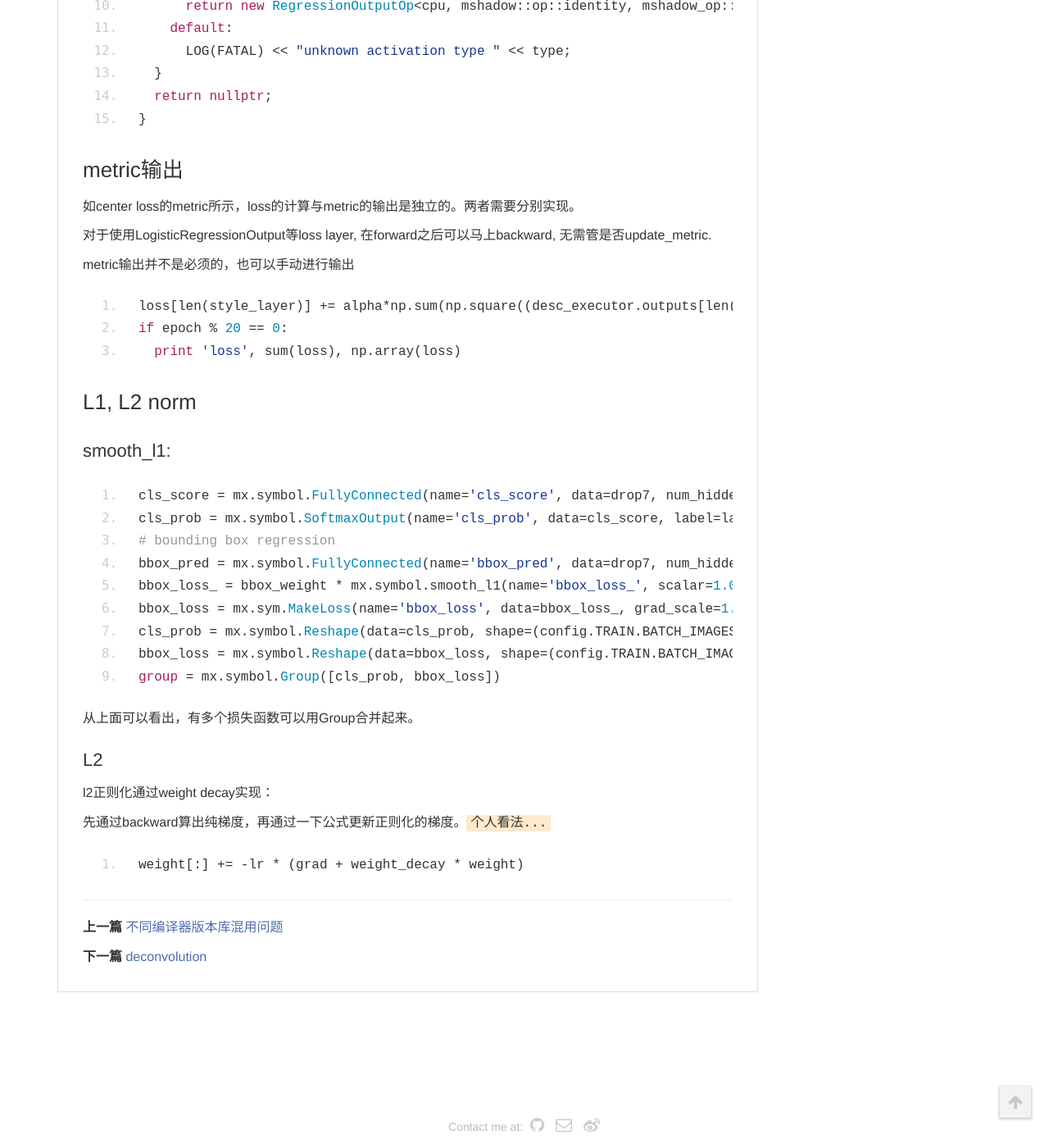
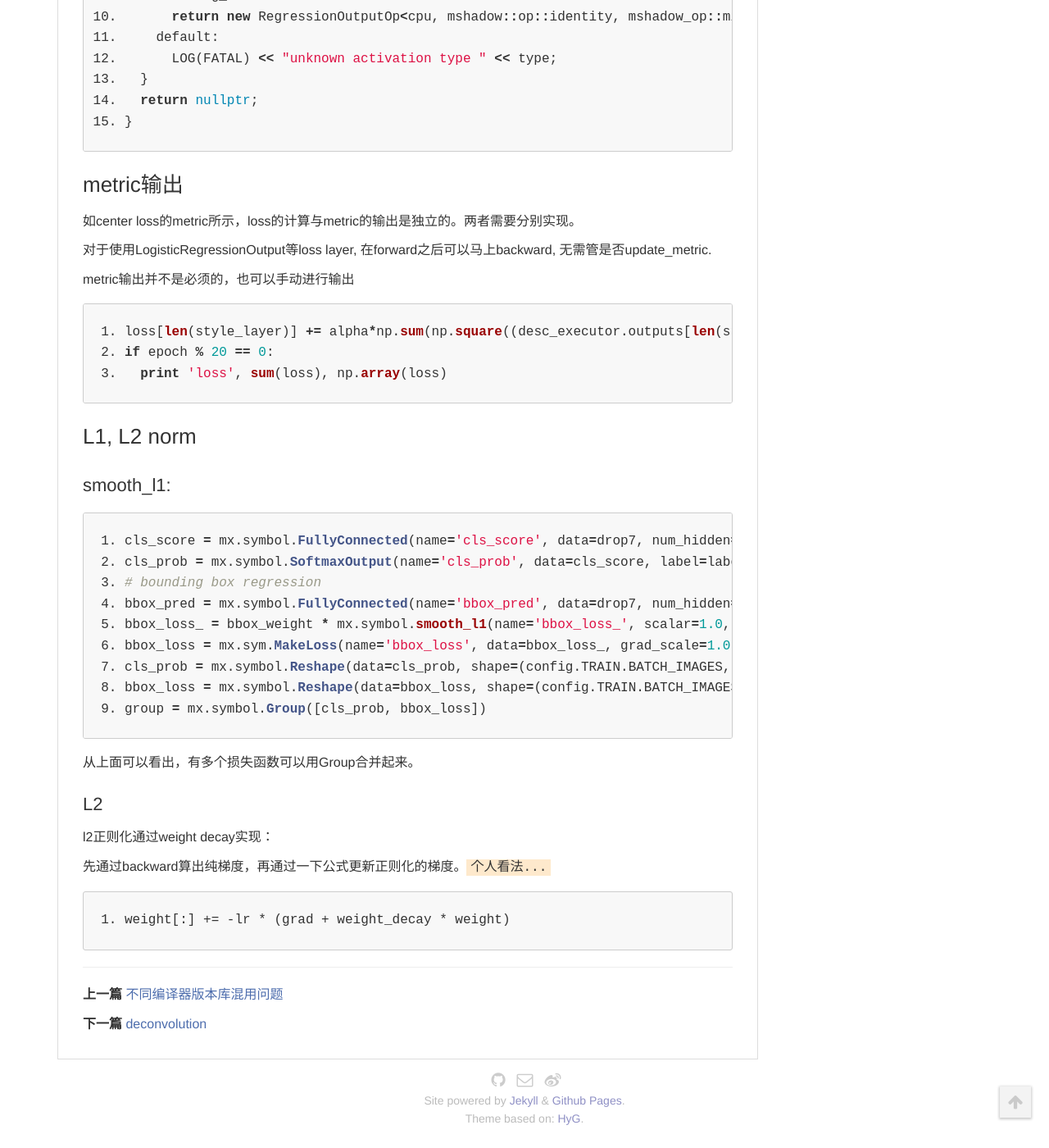
Before and after one commit to vsooda/vsooda.github.io, a Jekyll site: the page built from _posts/2017-03-07-mxnet-loss.markdown, in a window 1280 px wide and 1400 px high, scrolled down 8841 px. Shown: the whole window at 82% size. Built offline with Jekyll 4.4.1, drawn with Linux system fonts in a browser that asks for light colours; formulas are drawn with MathJax 3; comment, search, counter and statistics services are not loaded.

Commit message:
update theme

```diff
--- a/Gemfile
+++ b/Gemfile
@@ -1,2 +1,2 @@
-source "https://ruby.taobao.org/"
+source "https://rubygems.org"
 gem 'github-pages'
--- a/_includes/footer.html
+++ b/_includes/footer.html
@@ -7,7 +7,7 @@
             {% if site.description_footer %} {{site.description_footer}} {% endif %}
         </p>
         <p class="contact">
-            Contact me at: {% if site.github_username %}
+            {% if site.github_username %}
             <a href="https://github.com/{{site.github_username}}" title="GitHub"><i class="fa fa-github" aria-hidden="true"></i></a> {% endif %} {% if site.email %}
             <a href="mailto:{{site.email}}" title="email"><i class="fa fa-envelope-o" aria-hidden="true"></i></a> {% endif %} {% if site.weibo_username %}
             <a href="http://weibo.com/{{site.weibo_username}}" title="Weibo"><i class="fa fa-weibo" aria-hidden="true"></i></a> {% endif %} {% if site.zhihu_username %}
@@ -17,10 +17,15 @@
             <a href="https://www.linkedin.com/in/{{site.linkedIn_username}}" title="LinkedIn"><i class="fa fa-linkedin" aria-hidden="true"></i></a> {% endif %} {% if site.dribbble_username %}
             <a href=" https://dribbble.com/{{site.dribbble_username}}" title="Dribbble"><i class="fa fa-dribbble" aria-hidden="true"></i></a> {% endif %}
         </p>
-       <!-- <p>
-            本站总访问量<span id="busuanzi_value_site_pv"></span>次，本站访客数<span id="busuanzi_value_site_uv"></span>人次，本文总阅读量<span id="busuanzi_value_page_pv"></span>次
+        <p class="power">
+            <span>
+                Site powered by <a href="https://jekyllrb.com/">Jekyll</a> & <a href="https://pages.github.com/">Github Pages</a>.
+            </span>
         </p>
-        -->
+        <p class="power">
+            <span>
+                Theme based on: <a href="https://github.com/Gaohaoyang/gaohaoyang.github.io.git">HyG</a>.
+            </span>
+        </p>
     </div>
 </footer>
-<script async src="https://dn-lbstatics.qbox.me/busuanzi/2.3/busuanzi.pure.mini.js"></script>
--- a/_sass/_footer.scss
+++ b/_sass/_footer.scss
@@ -1,5 +1,5 @@
 .site-footer {
-    position: absolute;
+    position: relative;
     right: 0;
     bottom: 0;
     left: 0;
--- a/_sass/_page.scss
+++ b/_sass/_page.scss
@@ -89,6 +89,7 @@
     .anchor {
         display: none;
     }
+
     .right {
         float: left;
         width: 25%;
@@ -96,7 +97,7 @@
         top: 0;
         .fixed {
             position: fixed;
-            top: 20px;
+            top: 72px;
         }
         .scroll-bottom {
             position: absolute;
@@ -104,7 +105,9 @@
         }
         .side {
             box-sizing: border-box;
-            background-color: #f5f5f5;
+            box-shadow: 0 1px 3px 1px rgba(0, 0, 0, 0.3);
+            background-color: #fff;
+            /* box-shadow: 3px 3px 3px #ddd; */
             padding-bottom: 1px;
             -ms-word-break: break-all;
             word-break: break-all;
@@ -185,7 +188,7 @@
             }
         }
         .anchor {
-            display: block;
+			display: block;
             visibility: visible;
             position: fixed;
             top: 76px;
@@ -193,7 +196,8 @@
             padding: 5px 10px;
             color: #333;
             font-size: 15px;
-            background-color: #f8f8fd;
+            background-color: #fff;
+            box-shadow: 0 1px 3px 1px rgba(0, 0, 0, 0.3), 0 0 30px rgba(10, 10, 0, 0.1) inset;
             opacity: 0.7;
             transition: 0.2s cubic-bezier(0.5, 0.1, 0.51, 1.38);
         }
@@ -202,11 +206,9 @@
             visibility: hidden;
         }
         .right {
-            visibility: hidden;
-
+			visibility: hidden;
             // display: none;
             position: fixed;
-
             // z-index: 190;
             float: none;
             width: auto;
@@ -220,9 +222,15 @@
             transition: 0.2s cubic-bezier(0.5, 0.1, 0.51, 1.38);
         }
         .right-show {
-            visibility: visible;
+			visibility: visible;
             opacity: 1;
             transform: scale(1);
+            .content-ul{
+                margin-bottom: 0;
+                >li:last-of-type{
+                    margin-bottom: 16px;
+                }
+            }
         }
     }
 }
--- a/_sass/_reset.scss
+++ b/_sass/_reset.scss
@@ -34,7 +34,7 @@
     //background-size: cover;
     position: relative;
     min-height: 100%;
-    padding-bottom: 190px;
+    //padding-bottom: 190px;
 }
 
 
--- a/index.html
+++ b/index.html
@@ -4,7 +4,6 @@
 
 <div class="page clearfix" index>
     <div class="left">
-        <hr>
         <ul>
             {% for post in paginator.posts %}
               <li>
```
Also changed, not shown: css/github-v2.min.css.
